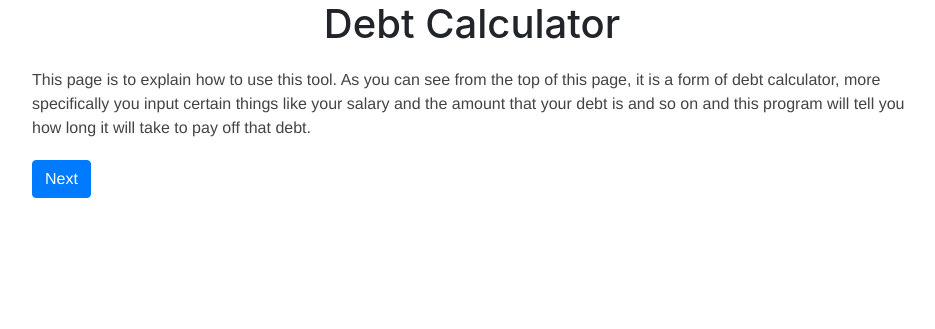
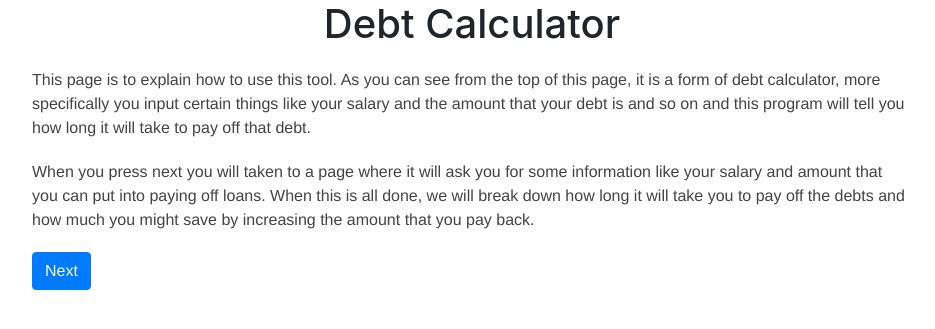
Before and after one commit to adambanner1904/debt-calculator-web-api-flask, a Flask app: page / in a window 1280 px wide. Shown: the part 56-385 px from the top of the page, without its empty margins (168-1103 px from the left). Run offline with Flask 2, Linux system fonts and the light colour scheme.

Commit message:
Deleted form inplace of form1 because multiple forms may be needed. Added more text to index.html. Started on form1, but I feel like I need to develop the person and debt class first to know what information it is that I need.

```diff
--- a/app.py
+++ b/app.py
@@ -4,13 +4,14 @@ app = Flask(__name__)
 
 
 @app.route("/")
+@app.route("/start-here")
 def home():
     return render_template("index.html", content="Testing")
 
 
 @app.route("/form1")
 def form():
-    return render_template("form.html")
+    return render_template("form1.html")
 
 
 @app.route("/data/", methods = ['POST', "GET"])
--- a/templates/form.html
+++ b/templates/form1.html
@@ -2,6 +2,7 @@
 {% block title %} Form 1 {% endblock%}
 {% block content %}
 <form action="/data" method = "POST">
+      <p>What is your current salary?</p>
       <p>Salary <input type="text" name="Salary"/></p>
       <p>Do you have student debt? <input type="checkbox" name="Student debt"/></p>
       <p>Country <input type="text" name="Country"/></p>
--- a/templates/index.html
+++ b/templates/index.html
@@ -7,5 +7,10 @@
             and the amount that your debt is and so on and this program will tell you how long it will take to
             pay off that debt.
         </p>
+
+        <p>When you press next you will taken to a page where it will ask you for some information
+        like your salary and amount that you can put into paying off loans. When this is all done,
+        we will break down how long it will take you to pay off the debts and how much you might save by increasing
+        the amount that you pay back.</p>
 <p><a class="btn btn-primary" href="/form1" role="button">Next</a></p>
 {% endblock %}
```
Also changed, not shown: person.py (added).
